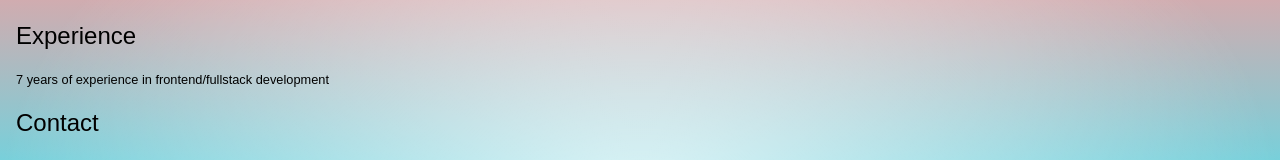
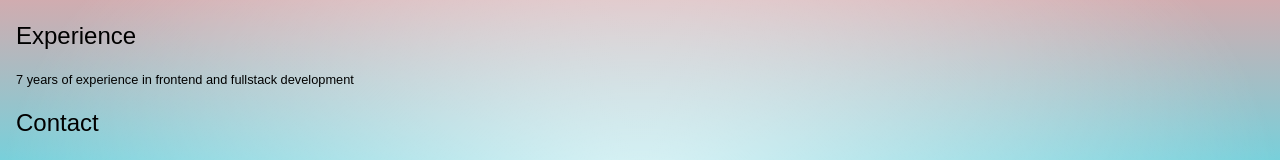
Before and after one commit to djpo/poppe-club, a SvelteKit app: page / in a window 1280 px wide. Shown: the part 204-364 px from the top of the page. Built offline with nearby package versions, Linux system fonts and the light colour scheme; a web font is replaced by a local one.

Commit message:
update copy

```diff
--- a/src/routes/+page.svelte
+++ b/src/routes/+page.svelte
@@ -25,7 +25,7 @@
 
 	<div class="main-chunk">
 		<h2>Experience</h2>
-		<p>7 years of experience in frontend/fullstack development</p>
+		<p>7 years of experience in frontend and fullstack development</p>
 	</div>
 
 	<div class="main-chunk">
```
